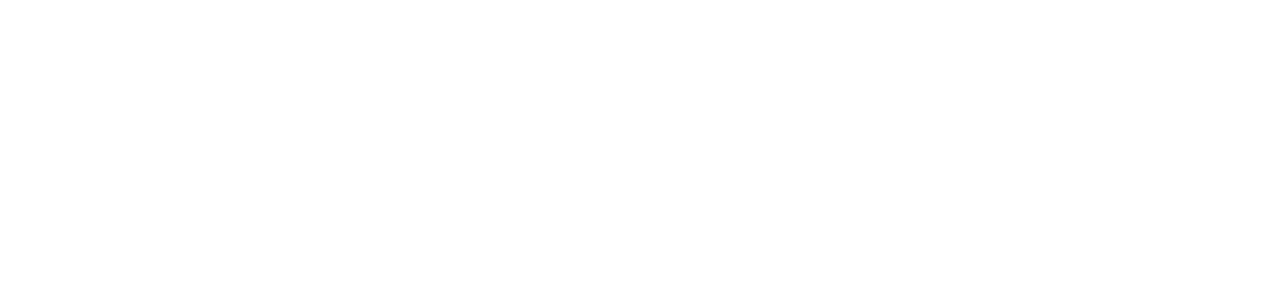
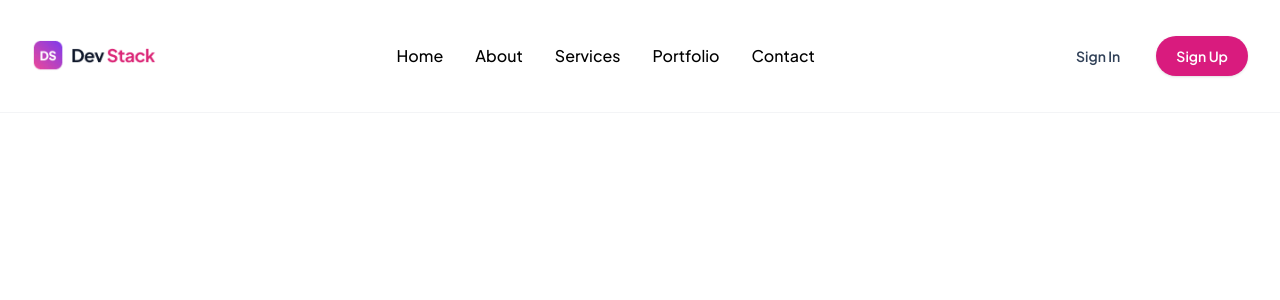
Before and after one commit to SazidHasan2003/dev-stack-app, a React (Vite) app: page / in a window 1280 px wide. Shown: the top 300 px of the page. Built offline with nearby package versions, Linux system fonts and the light colour scheme.

Commit message:
creating navbar

```diff
--- a/src/App.tsx
+++ b/src/App.tsx
@@ -1,5 +1,12 @@
+import Navbar from "./component/Navbar";
+import "react-toastify/dist/ReactToastify.css";
+
 function App() {
-  return <></>;
+  return (
+    <>
+      <Navbar />
+    </>
+  );
 }
 
 export default App;
--- /dev/null
+++ b/src/component/Navbar.tsx
@@ -0,0 +1,70 @@
+import logo from "../assets/logo-text.png";
+import menuIcon from "../assets/hamburger.png";
+
+function Navbar() {
+  return (
+    <nav className="w-full py-4 sm:py-6 px-4 sm:px-8 sticky top-0 z-50 bg-white border-b border-gray-100">
+      <div className="max-w-356.25 mx-auto">
+        <div className="flex items-center justify-between h-12 sm:h-16">
+          <div className="md:hidden flex items-center">
+            <img
+              src={menuIcon}
+              alt="menu"
+              className="h-6 w-auto cursor-pointer"
+            />
+          </div>
+          <div className="logo hidden md:block">
+            <img src={logo} alt="navbar logo" className="h-8 w-auto" />
+          </div>
+
+          <div className="logo md:hidden flex items-center">
+            <img src={logo} alt="navbar logo" className="h-8 w-auto" />
+          </div>
+          <div className="hidden md:flex items-center text-[#475569]-500 space-x-8">
+            <a
+              href="#home"
+              className="hover:text-[#DB2777]-500 font-medium transition-colors"
+            >
+              Home
+            </a>
+            <a
+              href="#about"
+              className="hover:text-[#DB2777] font-medium transition-colors"
+            >
+              About
+            </a>
+            <a
+              href="#services"
+              className="hover:text-[#DB2777] font-medium transition-colors"
+            >
+              Services
+            </a>
+            <a
+              href="#portfolio"
+              className="hover:text-[#DB2777] font-medium transition-colors"
+            >
+              Portfolio
+            </a>
+            <a
+              href="#contact"
+              className="hover:text-[#DB2777] font-medium transition-colors"
+            >
+              Contact
+            </a>
+          </div>
+
+          <div className="flex items-center space-x-2 sm:space-x-4">
+            <button className="px-3 sm:px-5 py-2 sm:py-2.5 text-xs sm:text-sm font-semibold text-slate-700 hover:text-[#D91B7E] transition duration-200">
+              Sign In
+            </button>
+            <button className="px-4 sm:px-5 py-2 sm:py-2.5 text-xs sm:text-sm font-semibold text-white bg-[#D91B7E] hover:bg-[#b81267] rounded-full transition duration-200 shadow-sm">
+              Sign Up
+            </button>
+          </div>
+        </div>
+      </div>
+    </nav>
+  );
+}
+
+export default Navbar;
```
